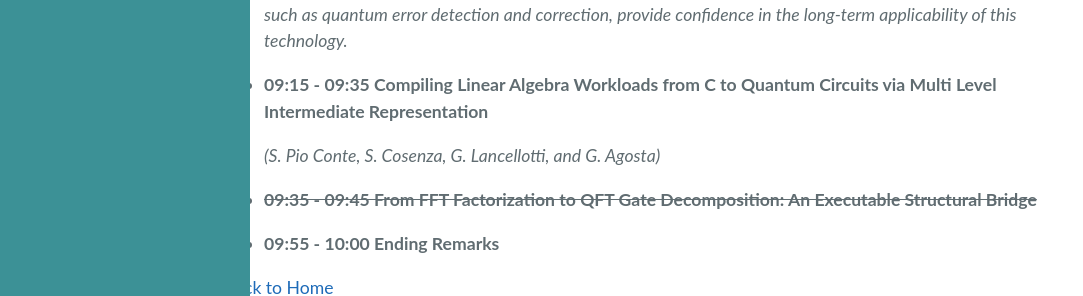
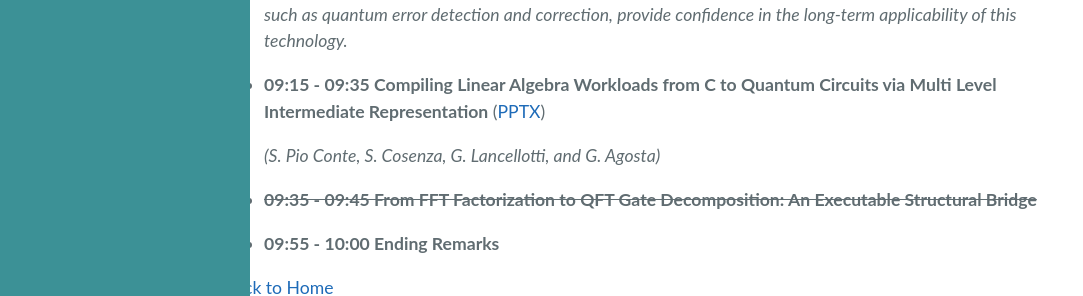
Before and after one commit to HPQCI/HPQCI.github.io, a Jekyll site: the page built from program.md, in a window 1280 px wide and 900 px high, scrolled down 542 px. Shown: the part 478-774 px from the top of the window, without its empty margins (0-1083 px from the left). Built offline with Jekyll 4.4.1, drawn with Linux system fonts in a browser that asks for light colours.

Commit message:
Upload paper slides

```diff
--- a/program.md
+++ b/program.md
@@ -18,7 +18,7 @@ title: Workshop Program
 	</li>
 	<li>
 		<p>
-		  <b>09:15 - 09:35  Compiling Linear Algebra Workloads from C to Quantum Circuits via Multi Level Intermediate Representation</b></p>
+		  <b>09:15 - 09:35  Compiling Linear Algebra Workloads from C to Quantum Circuits via Multi Level Intermediate Representation</b> (<a href="https://github.com/HPQCI/HPQCI.github.io/raw/main/downloads/2026-05-19-GL-Catania-HPQCI.pptx">PPTX</a>)</p>
 		  <p><i>(S. Pio Conte, S. Cosenza, G. Lancellotti, and G. Agosta)</i></p>
 	</li>
 	<li>
```
Also changed, not shown: 1 other file.
